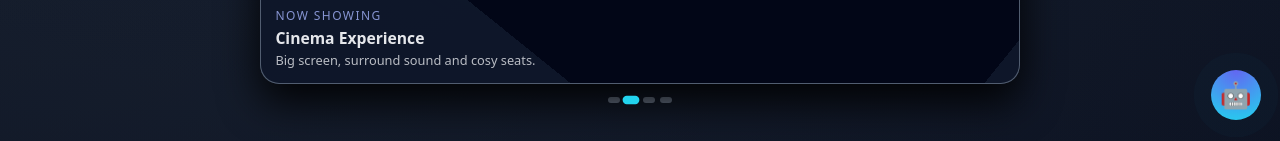
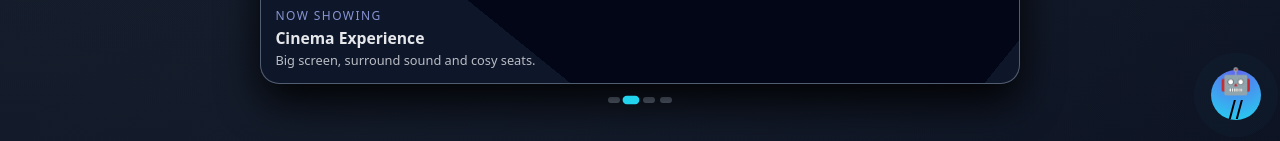
Before and after one commit to franglinprabhu2005/newzoho, a React (Create React App) app: page / in a window 1280 px wide. Shown: the part 659-800 px from the top of the page. Built offline with nearby package versions, Linux system fonts and the light colour scheme.

Commit message:
Update App.js

```diff
--- a/src/App.js
+++ b/src/App.js
@@ -419,9 +419,9 @@ const App = () => {
       </main>
 
       {/* FLOATING BOT ICON */}
-      <button className="floating-bot" onClick={openBot}>
+     // <button className="floating-bot" onClick={openBot}>
         🤖
-      </button>
+     // </button>
 
       {/* FOOTER */}
       <footer className="footer">
```
